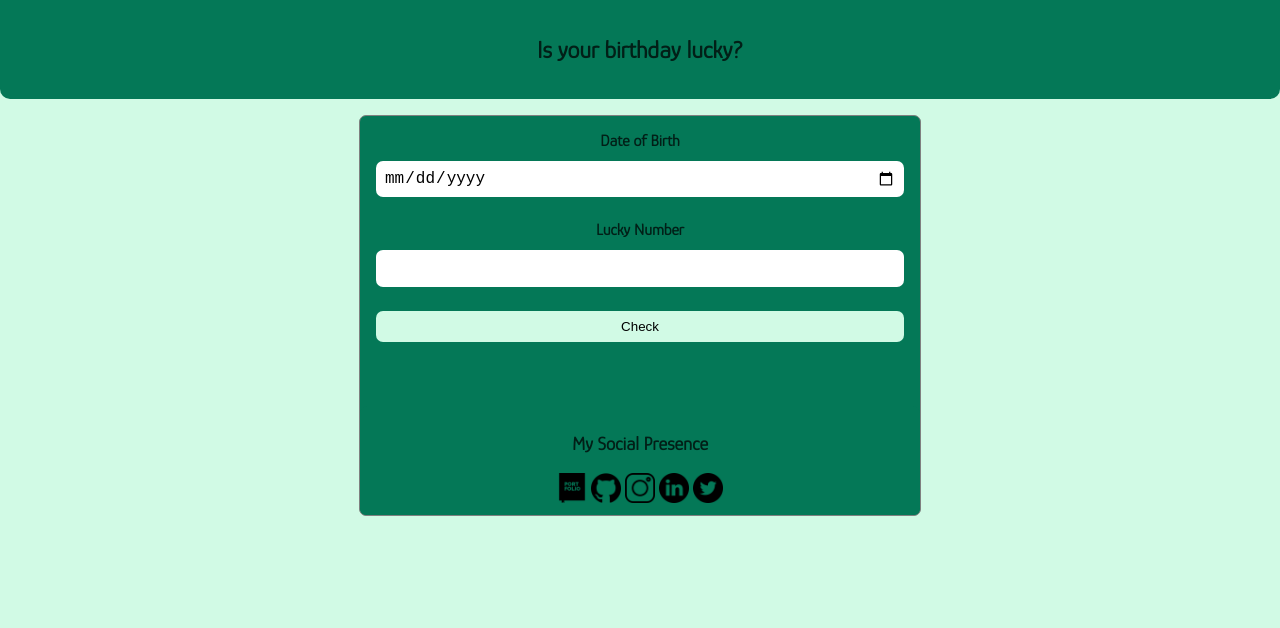
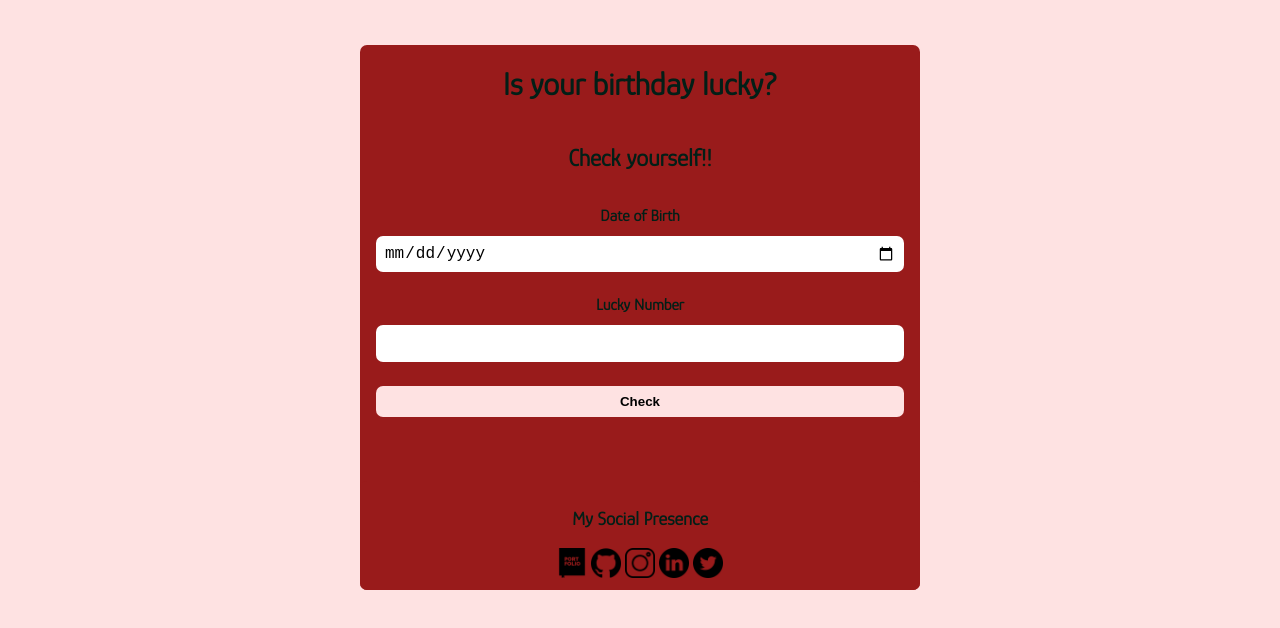
Before and after one commit to Jia-A/lucky-birthday-app, a plain HTML site: page index.html in a window 1280 px wide. Drawn offline with Linux system fonts and the light colour scheme.

Commit message:
last-commit

```diff
--- a/index.html
+++ b/index.html
@@ -8,12 +8,15 @@
     <link rel="stylesheet" href="style.css">
 </head>
 <body>
-    <nav class="navigation cont">
+    <!-- <nav class="navigation cont">
         <div class="nav-brand">
             <h1>Is your birthday lucky?</h1>
         </div>
-    </nav>
+    </nav>   -->
     <div class="container">
+
+       <h1>Is your birthday lucky?</h1>
+       <h2>Check yourself!!</h2>
 
 
         <label for="date-of-birth">Date of Birth</label>
--- a/style.css
+++ b/style.css
@@ -1,7 +1,7 @@
 @import url('https://fonts.googleapis.com/css2?family=Glory:wght@200;300&display=swap');
 body{
     margin: 0px;
-    background-color: #D1FAE5;
+    background-color: #FEE2E2;
     font-family: 'Glory', sans-serif;
 
 
@@ -12,13 +12,15 @@ body{
     width: 70vh;
     margin: auto;
     text-align: center;
-    border: 1px solid gray;
-    background-color: #047857;
+    /* border: 1px solid gray; */
+    background-color: #991B1B;
     color: #021f17;
     margin-top: 1rem;
     border-radius: 7px;
     font-weight: bold;
+    margin-top: 45px;
 }
+
 input{
 
     margin: 0.5rem 1rem;
@@ -37,24 +39,15 @@ button{
     padding: 0.5rem;
     border: none;
     border-radius: 7px;
-    background-color: #D1FAE5;
+    background-color: #FEE2E2;
+    font-weight: bold;
+
 
 }
 .cont{
     padding: 0rem 1rem;
 }
-.navigation{
-    background-color: #047857;
-    color: #021f17;
-    padding: 1rem;
-    border-bottom-left-radius: 10px;
-    border-bottom-right-radius: 10px;
 
-
-}
-.navigation .nav-brand{
-    font-weight: bolder;
-}
 h1{
     text-align: center;
 }
@@ -63,7 +56,7 @@ h1{
 }
 
 .footer{
-    background-color: #047857;
+    background-color: #991B1B;
     margin-bottom: 0px;
     text-align: center;
     padding: 0.5rem;
```
